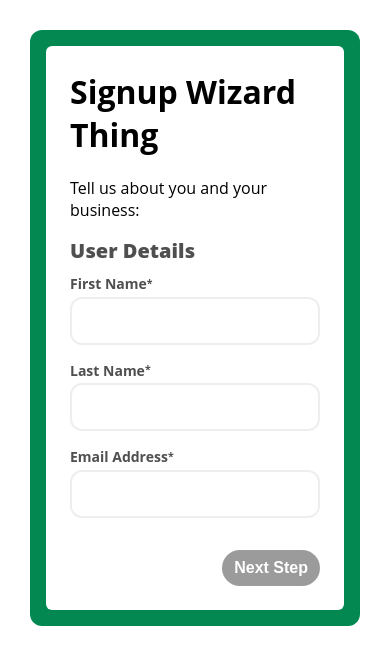
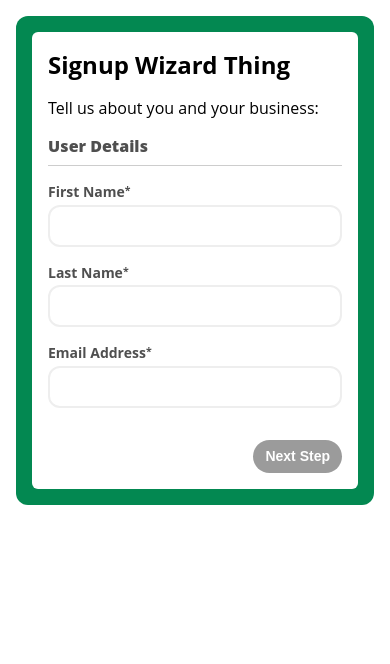
Before and after one commit to nkarch/deliverect-challenge, a React (Vite) app in the folder client/: page / in a window 390 px wide. Shown: the top 664 px of the page. Built offline with nearby package versions, Linux system fonts and the light colour scheme; a web font is replaced by a local one.

Commit message:
Decrease some layout dimensions for small screens

```diff
--- a/client/src/App.scss
+++ b/client/src/App.scss
@@ -11,24 +11,32 @@ $c-grey-md: #4f4f4f;
 
 $c-orange: #ff5f3b;
 
+* {
+    box-sizing: border-box;
+}
+
 body {
     margin: 0;
     font-family: "Open Sans", Arial, sans-serif;
 }
 
-* {
-    box-sizing: border-box;
+h1 {
+    margin-top: 0;
+    @include mq($bp-1, "max-width") {
+        font-size: 1.5rem;
+    }
 }
 
 .container {
     display: flex;
     justify-content: center;
     min-height: 100vh;
-    padding: 0 30px;
+    padding: 0 2rem;
     box-sizing: border-box;
 
     @include mq(476px, "max-width") {
         align-items: start;
+        padding: 0 1rem;
     }
 }
 
@@ -47,10 +55,6 @@ body {
     }
 }
 
-h1 {
-    margin-top: 0;
-}
-
 @import "./scss/panel.scss";
 @import "./scss/logo-grid.scss";
 @import "./scss/forms.scss";
--- a/client/src/scss/buttons.scss
+++ b/client/src/scss/buttons.scss
@@ -34,6 +34,10 @@
     span {
         font-size: 1rem;
         line-height: 1.5;
+
+        @include mq($bp-1, "max-width") {
+            font-size: 0.875rem;
+        }
     }
 
     &-next {
--- a/client/src/scss/forms.scss
+++ b/client/src/scss/forms.scss
@@ -31,8 +31,15 @@ legend {
     font-size: 1.25rem;
     color: $c-grey-md;
     font-weight: 800;
-    padding: 0;
-    margin-bottom: 0.5em;
+    padding: 0 0 0.5rem;
+    margin-bottom: 1rem;
+    border-bottom: 1px solid rgba($c-grey-lt, 0.5);
+    display: block;
+    width: 100%;
+
+    @include mq($bp-1, "max-width") {
+        font-size: 1rem;
+    }
 }
 
 label {
@@ -66,8 +73,11 @@ input {
     &[type="text"],
     &[type="number"],
     &[type="email"] {
-        height: 3rem;
         padding: 0.75rem 1rem;
+
+        @include mq($bp-1, "max-width") {
+            padding: 0.5rem 0.75rem;
+        }
 
         &:focus {
             outline: none;
@@ -82,6 +92,10 @@ select {
     height: 3rem;
     line-height: 1rem;
     padding: 0 1rem;
+
+    @include mq($bp-1, "max-width") {
+        height: 2.625rem;
+    }
 }
 
 .form-field-select {
--- a/client/src/scss/panel.scss
+++ b/client/src/scss/panel.scss
@@ -1,14 +1,15 @@
 .panel-wrapper {
     width: 100%;
     display: flex;
-    padding: 30px 0;
+    padding: 2rem 0;
     justify-content: center;
-    align-items: start;
+    align-items: center;
     perspective: 1000px;
     overflow: hidden;
 
-    @include mq($bp-1) {
-        align-items: center;
+    @include mq($bp-1, "max-width") {
+        align-items: start;
+        padding: 1rem 0;
     }
 }
 
@@ -76,4 +77,8 @@
     flex: 1;
     max-width: 623px;
     background-color: #fff;
+
+    @include mq($bp-1, "max-width") {
+        padding: 1rem;
+    }
 }
```
